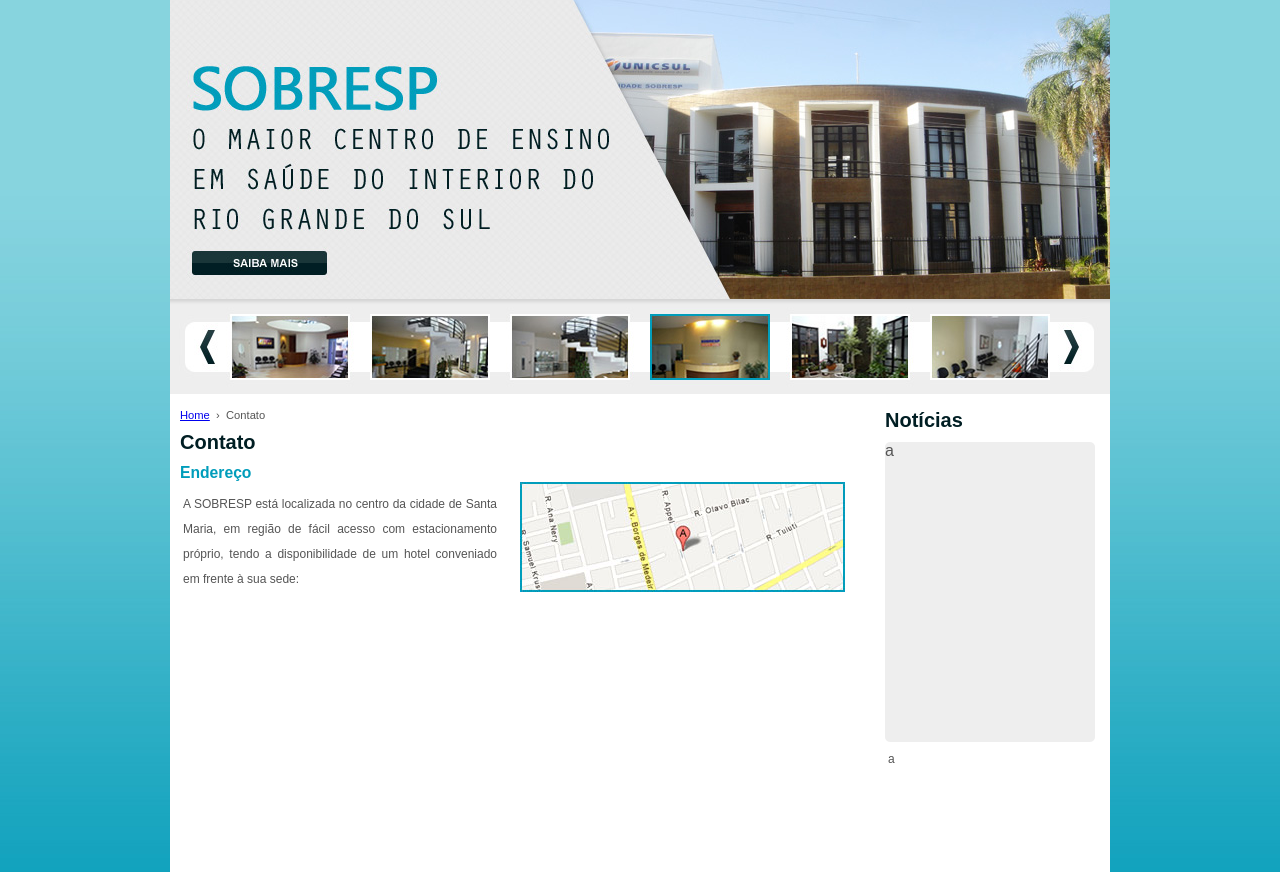
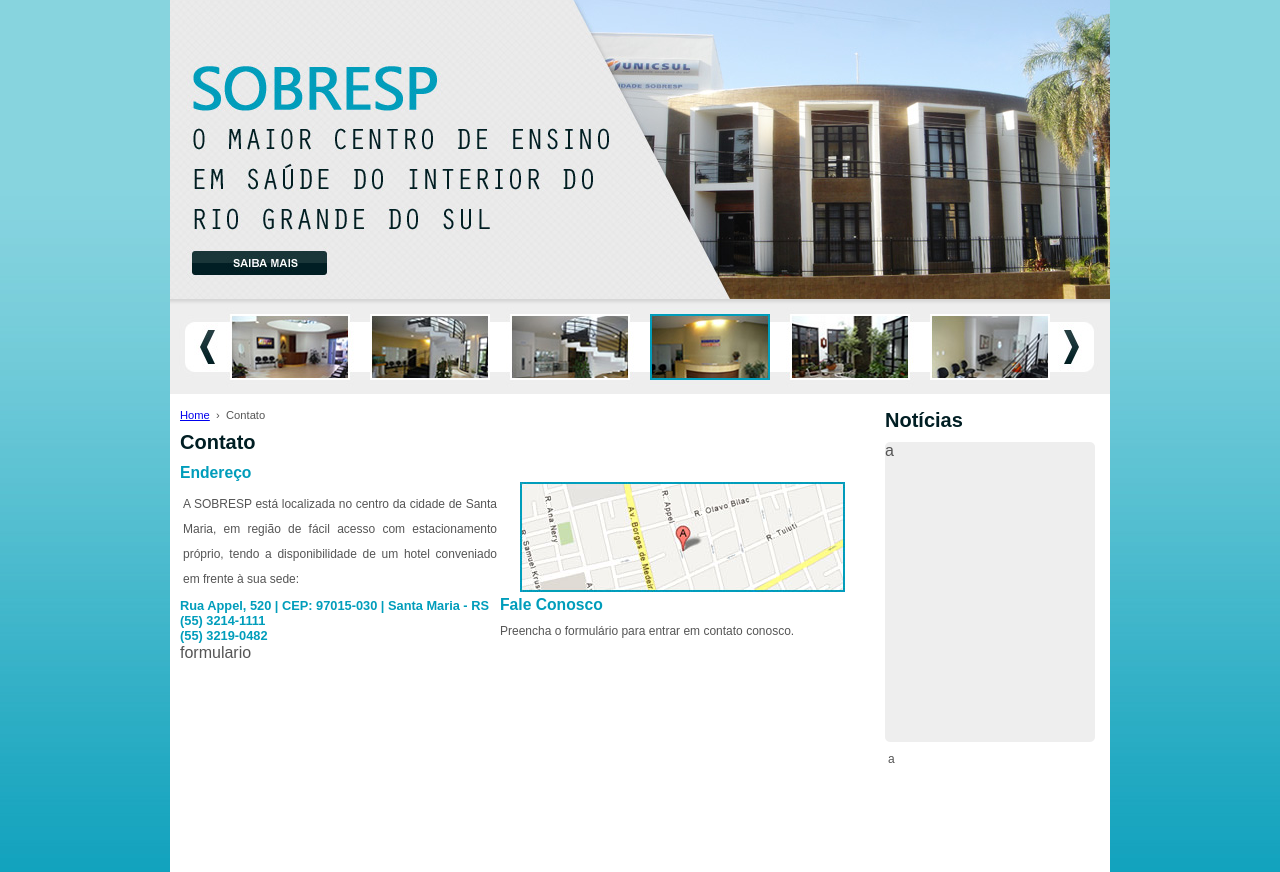
Before and after one commit to georgecpacheco/sobresp, a CodeIgniter app: page /index.php/contato in a window 1280 px wide. Shown: the part 162-1034 px from the top of the page. Run offline with CodeIgniter, Linux system fonts and the light colour scheme.

Commit message:
Criação formulário contato

```diff
--- a/application/views/contato/contato.php
+++ b/application/views/contato/contato.php
@@ -8,10 +8,19 @@
                 de Santa Maria, em região de fácil acesso com
                 estacionamento próprio, tendo a disponibilidade
                 de um hotel conveniado em frente à sua sede:</p>
+             <h4>Rua Appel, 520 | CEP: 97015-030 | Santa Maria - RS</h4>
+             <h4>(55) 3214-1111</h4>
+             <h4>(55) 3219-0482</h4>
         </div>
         <div id="end_2">
            <?php echo img('libraries/img/mapa.jpg'); ?>
         </div>
+        <div id="form_contato">
+            <h2>Fale Conosco</h2>
+            <p>Preencha o formulário para entrar em contato conosco.</p>
+            formulario
+        </div>
+
     </div>
     <div id="col_dir">
         <h1>Notícias</h1>
```
